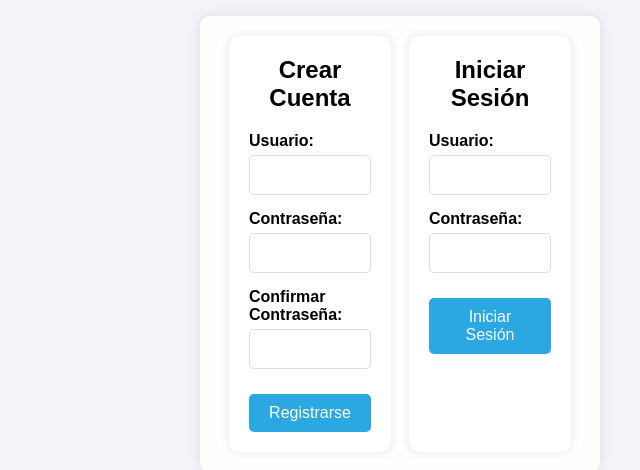
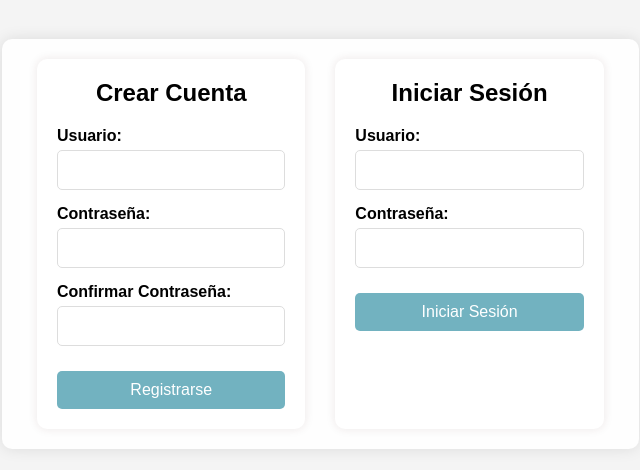
Before and after one commit to NicolasPriVar/lab06CVDS, a React (Create React App) app in the folder gestor_tareas-react/: page / in a window 1280 px wide. Shown: the part 156-626 px from the top of the page, without its empty margins (240-880 px from the left). Built offline with nearby package versions, Linux system fonts and the light colour scheme.

Commit message:
cambio de colores botones

```diff
--- a/gestor_tareas-react/package.json
+++ b/gestor_tareas-react/package.json
@@ -9,7 +9,7 @@
     "react": "^18.3.1",
     "react-dom": "^18.3.1",
     "react-router-dom": "^6.27.0",
-    "react-scripts": "5.0.1",
+    "react-scripts": "^5.0.1",
     "web-vitals": "^2.1.4"
   },
   "scripts": {
--- a/gestor_tareas-react/src/componentes/ListaDeTareas.js
+++ b/gestor_tareas-react/src/componentes/ListaDeTareas.js
@@ -1,6 +1,5 @@
 import React, { useState, useEffect } from 'react';
 import '../style.css';
-import '../styleTareas.css';
 
 function ListaDeTareas() {
     const [tasks, setTasks] = useState([]);
--- a/gestor_tareas-react/src/componentes/RegistroEInicio.js
+++ b/gestor_tareas-react/src/componentes/RegistroEInicio.js
@@ -1,4 +1,4 @@
-import '../style.css';
+import '../styleTareas.css';
 import React, { useState } from 'react';
 import { useNavigate } from 'react-router-dom';
 
--- a/gestor_tareas-react/src/style.css
+++ b/gestor_tareas-react/src/style.css
@@ -13,7 +13,7 @@ body {
     height: 100vh;
 }
 
-.container {  /* Esta clase debe coincidir con el div principal en Auth.js */
+.container {
     display: flex;
     flex-direction: row;
     justify-content: space-around;
@@ -25,7 +25,7 @@ body {
     background-color: #fff;
     padding: 20px;
     border-radius: 10px;
-    box-shadow: 0 0 10px rgba(0, 0, 0, 0.1);
+    box-shadow: 0 0 10px rgba(83, 30, 30, 0.1);
     width: 45%;
 }
 
@@ -54,7 +54,7 @@ input[type="password"] {
 button {
     width: 100%;
     padding: 10px;
-    background-color: #28a745;
+    background-color: #72b2c0;
     color: white;
     border: none;
     border-radius: 5px;
@@ -63,7 +63,7 @@ button {
 }
 
 button:hover {
-    background-color: #850e0e;
+    background-color: #083ce8;
 }
 
 .form-container p {
--- a/gestor_tareas-react/src/styleTareas.css
+++ b/gestor_tareas-react/src/styleTareas.css
@@ -40,7 +40,7 @@ h1 {
 }
 
 button {
-    background-color: #2ba8e2;
+    background-color: #5c79a7;
     color: white;
     padding: 10px 15px;
     border: none;
@@ -89,7 +89,7 @@ button:hover {
 }
 
 .edit-task:hover {
-    color: #2ba8e2;
+    color: #937f79;
 }
 
 .task-text, .task-desc {
```
Also changed, not shown: 1 other file (tests, documents, lock files or other folders).
